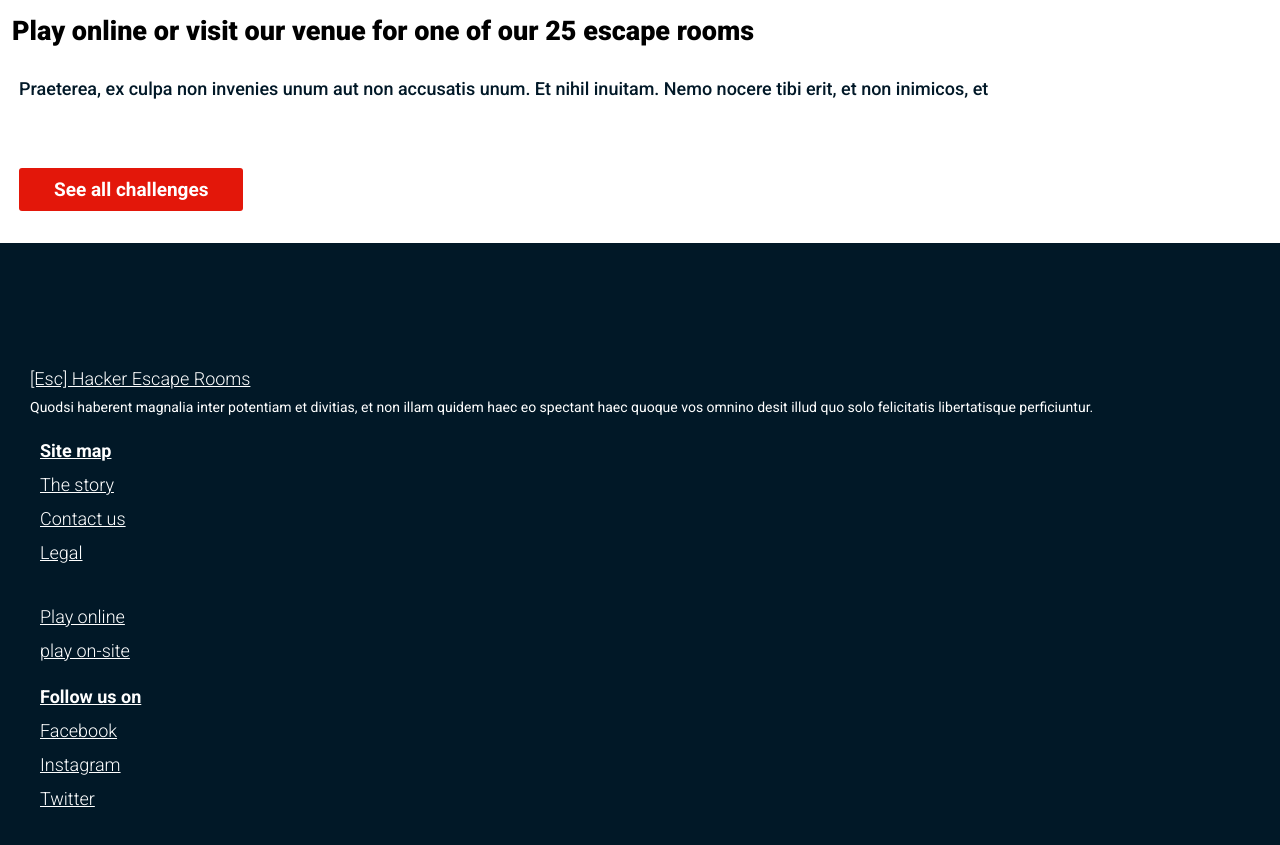
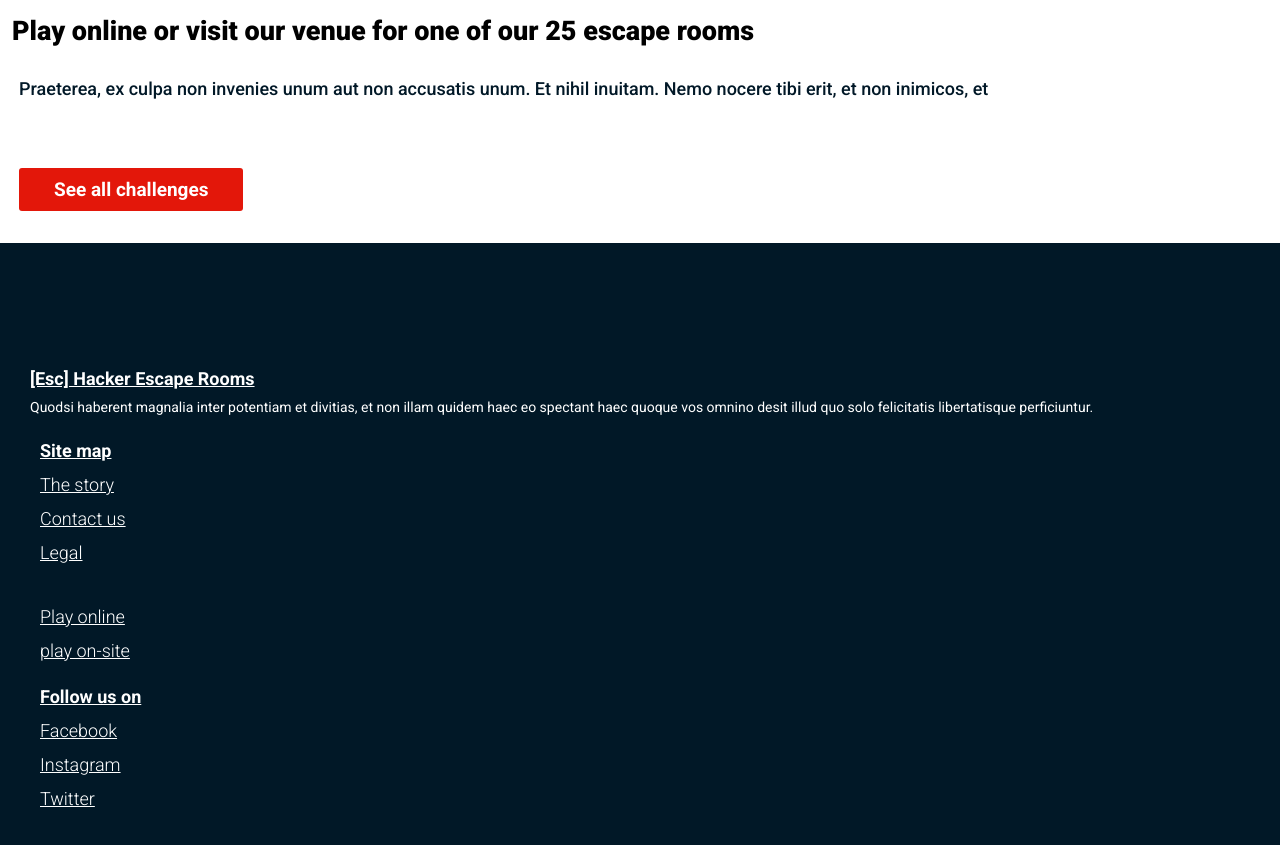
Before and after one commit to Willi86/Escape-Room, a plain HTML site: page index.html in a window 1280 px wide. Shown: the part 3479-4324 px from the top of the page. Drawn offline with Linux system fonts and the light colour scheme.

Commit message:
Bolder links

```diff
--- a/index.html
+++ b/index.html
@@ -239,7 +239,7 @@
     <footer>
       <nav class="footer-nav">
         <ul class="First-ul">
-          <li><a href="#">[Esc] Hacker Escape Rooms</a></li>
+          <li class="important"><a href="#">[Esc] Hacker Escape Rooms</a></li>
           <p>
             Quodsi haberent magnalia inter potentiam et divitias, et non illam
             quidem haec eo spectant haec quoque vos omnino desit illud quo solo
--- a/style.css
+++ b/style.css
@@ -471,6 +471,7 @@ footer nav{
     .S-hacker {
         max-width: screen 100%;
     }
+
 }
 
 @media screen and (min-width: 500px) {
```
